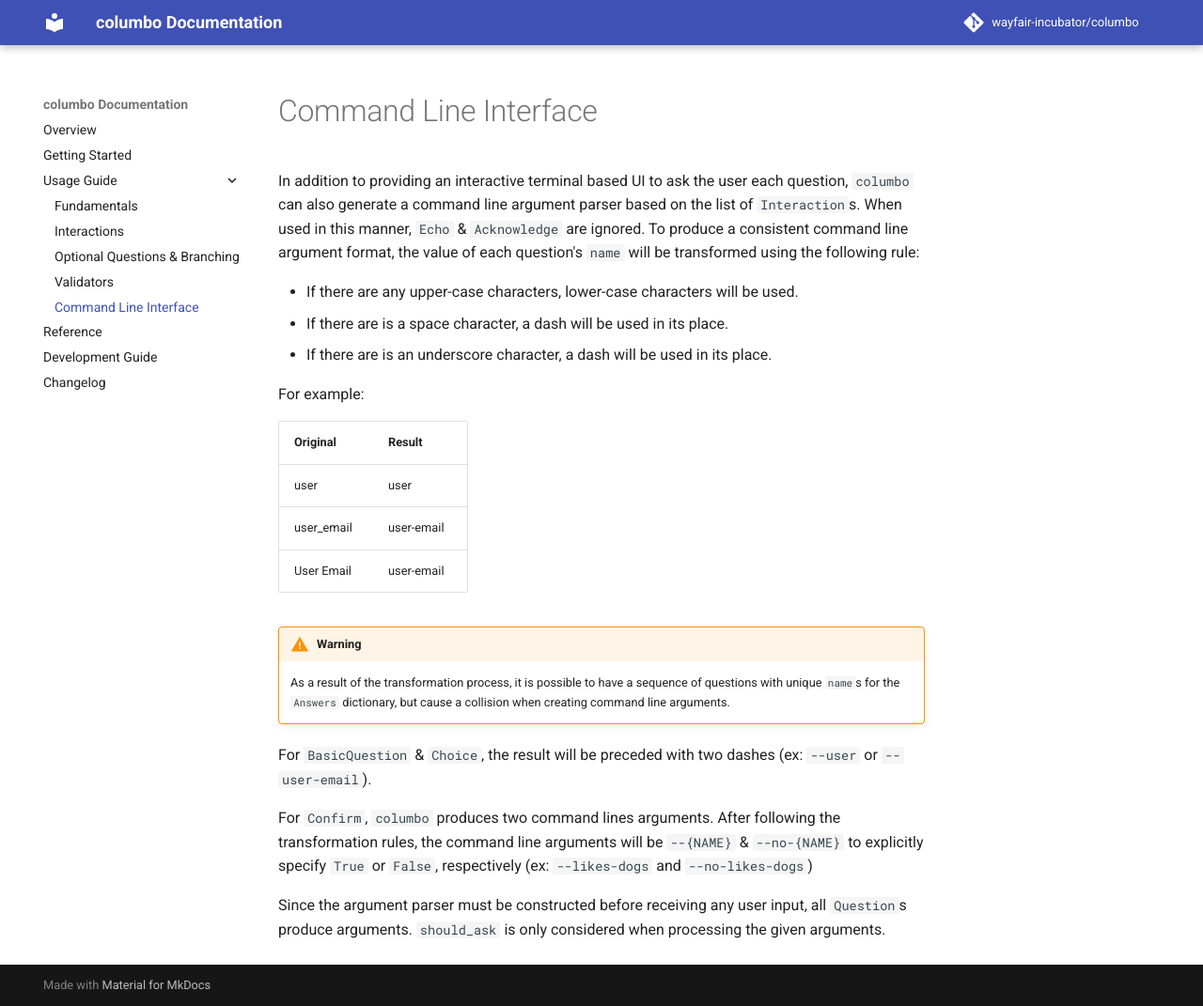
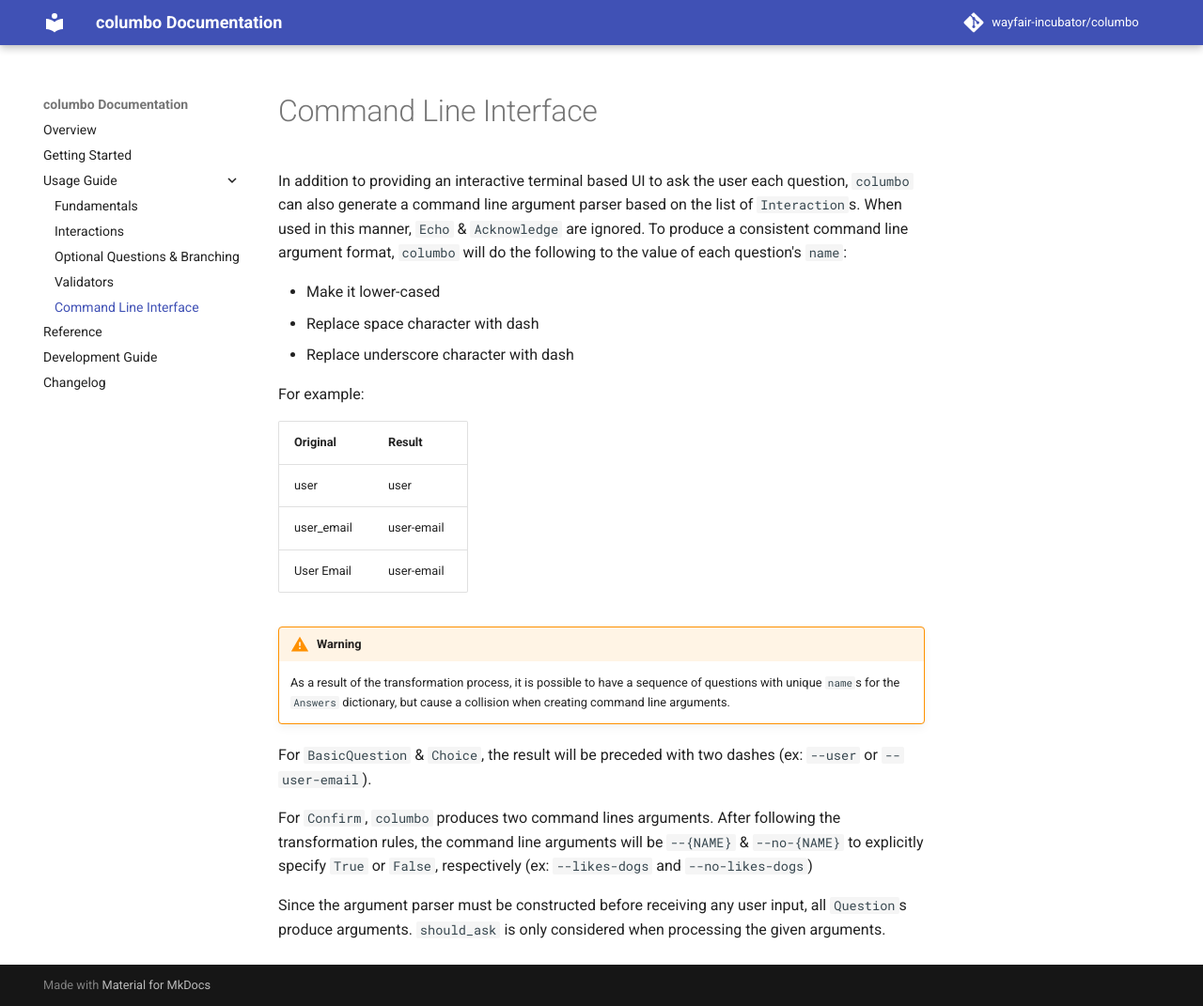
Before and after one commit to plannigan/columbo, an MkDocs documentation site: the page built from docs/usage-guide/command-line.md, in a window 1280 px wide and 1071 px high. Shown: the whole window at 94% size. Built offline with MkDocs 1.6.1 and Material for MkDocs 9.7.7, drawn with Linux system fonts in a browser that asks for light colours; comment, search, counter and statistics services are not loaded.

Commit message:
Additional improvements to docs

```diff
--- a/docs/usage-guide/command-line.md
+++ b/docs/usage-guide/command-line.md
@@ -2,12 +2,12 @@
 
 In addition to providing an interactive terminal based UI to ask the user each question, `columbo` can also generate a
 command line argument parser based on the list of `Interaction`s. When used in this manner, `Echo` & `Acknowledge` are
-ignored. To produce a consistent command line argument format, the value of each question's `name` will be transformed
-using the following rule:
+ignored. To produce a consistent command line argument format, `columbo` will do the following to the value of each
+question's `name`:
 
-* If there are any upper-case characters, lower-case characters will be used.
-* If there are is a space character, a dash will be used in its place.
-* If there are is an underscore character, a dash will be used in its place.
+* Make it lower-cased
+* Replace space character with dash
+* Replace underscore character with dash
 
 For example:
 
```
Also changed, not shown: docs/api.md (+1 -1 lines), docs/development-guide.md (+3 -3 lines), docs/getting-started.md (+1 -1 lines).
